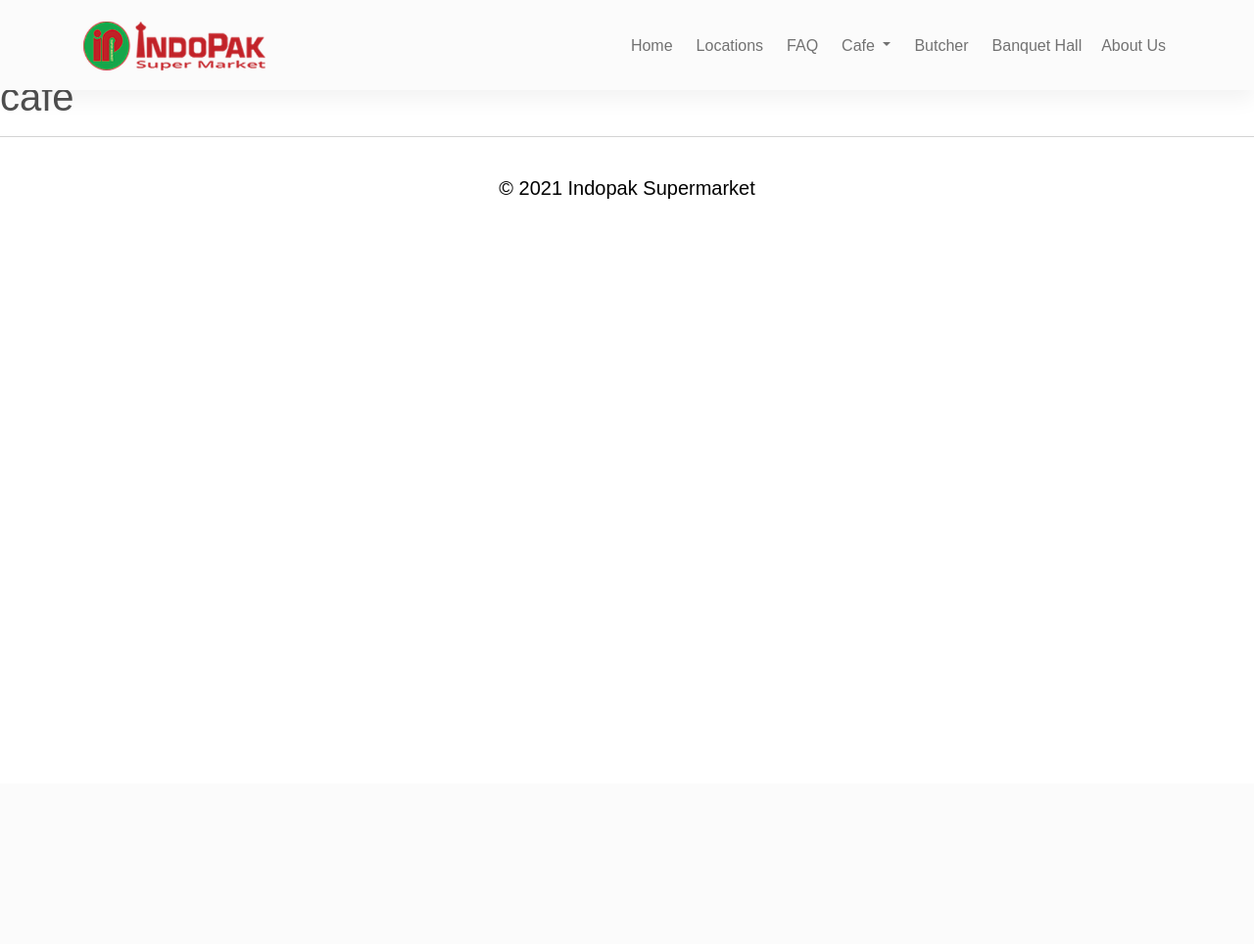
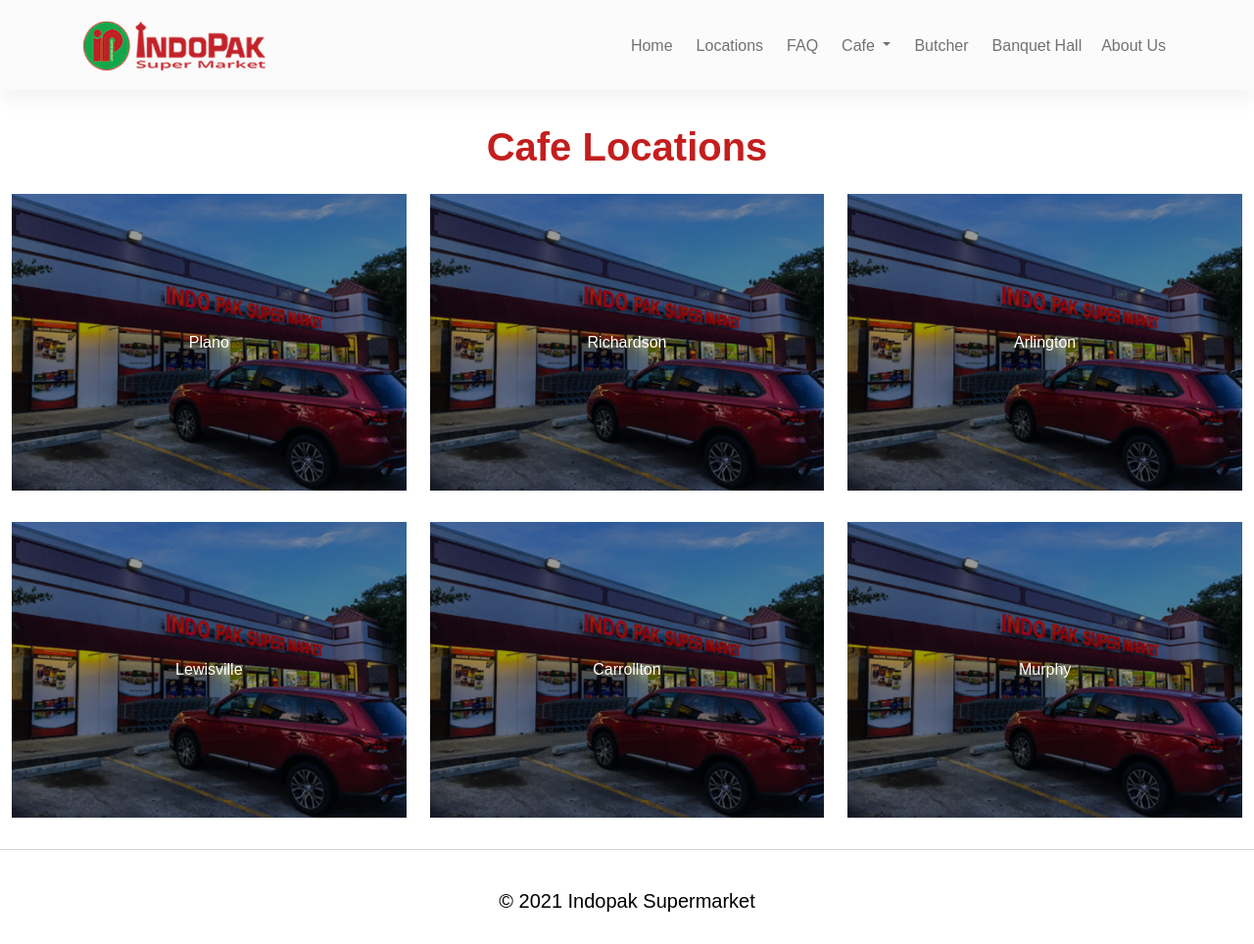
Before and after one commit to raiskazi/indopak-website, a Flask app: page /cafe/ in a window 1280 px wide. Shown: the whole page at 98% size. Before the commit the page ends 203 px from the top, so only its background shows below. Run offline with Flask 2, Linux system fonts and the light colour scheme; some libraries are stand-ins or nearby versions.

Commit message:
cafe bar

```diff
--- a/templates/cafe/cafe.html
+++ b/templates/cafe/cafe.html
@@ -1,5 +1,96 @@
 {% extends "layout.html" %}
 
 {% block content %}
-<h1>cafe</h1>
+<br>
+<br>
+<h1 class="mb-2" style="color:rgb(196, 30, 30); text-align:center"><b>Cafe Locations</b></h1>
+
+<div class="container-fluid">
+
+    <div class="row">
+        <div class="col-md-4 my-3">
+        <div class="bg-image text-center">
+            <img src="{{url_for('static', filename='images/outside.jpg')}}" class="img-fluid shadow-5-strong w-100" />
+            <a href="{{url_for('cafe')}}">
+            <div class="mask" style="background-color: rgba(0, 0, 0, 0.4)">
+                <div class="d-flex justify-content-center align-items-center h-100">
+                <p class="text-white mb-0">Plano</p>
+                </div>
+            </div>
+            </a>
+        </div>
+        </div>
+
+        <div class="col-md-4 my-3">
+        <div class="bg-image text-center ">
+            <img src="{{url_for('static', filename='images/outside.jpg')}}" class="img-fluid shadow-5-strong w-100" />
+            <a href="{{url_for('butcher')}}">
+            <div class="mask" style="background-color: rgba(0, 0, 0, 0.4)">
+                <div class="d-flex justify-content-center align-items-center h-100">
+                <p class="text-white mb-0">Richardson</p>
+                </div>
+            </div>
+            </a>
+        </div>
+        </div>
+
+        <div class="col-md-4 my-3">
+        <div class="bg-image text-center">
+            <img src="{{url_for('static', filename='images/outside.jpg')}}" class="img-fluid shadow-5-strong w-100" />
+            <a href="{{url_for('banquet')}}">
+            <div class="mask" style="background-color: rgba(0, 0, 0, 0.4)">
+                <div class="d-flex justify-content-center align-items-center h-100">
+                <p class="text-white mb-0">Arlington</p>
+                </div>
+            </div>
+            </a>
+        </div>
+        </div>
+    </div>
+
+
+    <div class="row" >
+        <div class="col-md-4 my-3">
+        <div class="bg-image text-center ">
+            <img src="{{url_for('static', filename='images/outside.jpg')}}" class="img-fluid shadow-5-strong w-100" />
+            <a href="{{url_for('cafe')}}">
+            <div class="mask" style="background-color: rgba(0, 0, 0, 0.4)">
+                <div class="d-flex justify-content-center align-items-center h-100">
+                <p class="text-white mb-0">Lewisville</p>
+                </div>
+            </div>
+            </a>
+        </div>
+        </div>
+
+        <div class="col-md-4 my-3">
+        <div class="bg-image text-center ">
+            <img src="{{url_for('static', filename='images/outside.jpg')}}" class="img-fluid shadow-5-strong w-100" />
+            <a href="{{url_for('butcher')}}">
+            <div class="mask" style="background-color: rgba(0, 0, 0, 0.4)">
+                <div class="d-flex justify-content-center align-items-center h-100">
+                <p class="text-white mb-0">Carrollton</p>
+                </div>
+            </div>
+            </a>
+        </div>
+        </div>
+
+        <div class="col-md-4 my-3">
+        <div class="bg-image text-center">
+            <img src="{{url_for('static', filename='images/outside.jpg')}}" class="img-fluid shadow-5-strong w-100" />
+            <a href="{{url_for('banquet')}}">
+            <div class="mask" style="background-color: rgba(0, 0, 0, 0.4)">
+                <div class="d-flex justify-content-center align-items-center h-100">
+                <p class="text-white mb-0">Murphy</p>
+                </div>
+            </div>
+            </a>
+        </div>
+        </div>
+    </div>
+</div>
+
+
+
 {% endblock %}
--- a/templates/index.html
+++ b/templates/index.html
@@ -296,6 +296,9 @@
 </div>
 
 
+
+
+
 <div class="row py-4 mt-5 mb-2" style="background-color: rgb(196, 30, 30);">
   <div class="col-md-4 my-3">
     <div class="bg-image text-center mx-4">
@@ -336,6 +339,9 @@
     </div>
   </div>
 </div>
+
+
+
 
 
 <div class="container mt-5 mb-5">
```
